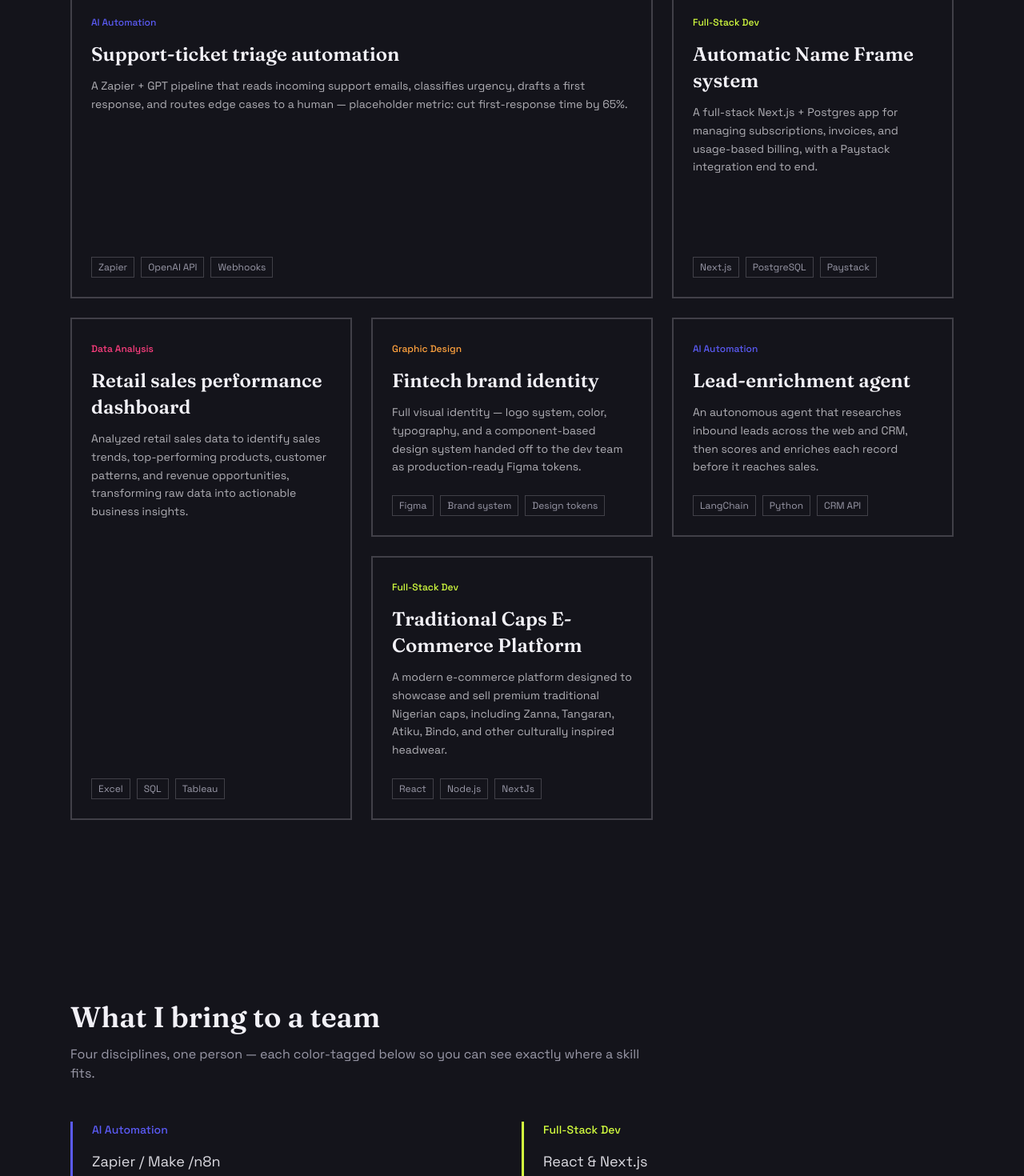
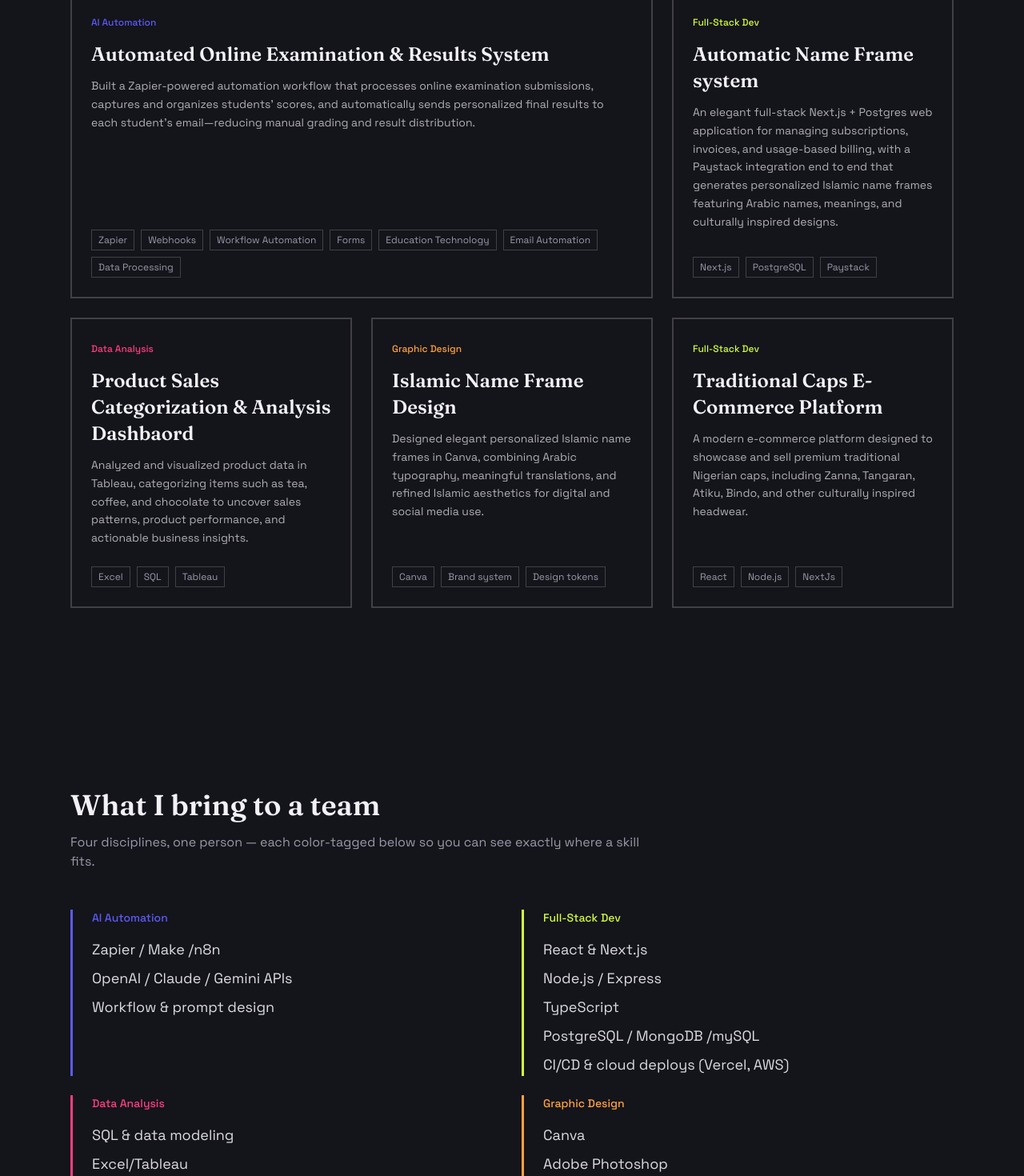
Before and after one commit to caliphridwan/Caliph_Portfolio, a Next.js app: page / in a window 1280 px wide. Shown: the part 1000-2470 px from the top of the page at 80% size. Built offline with nearby package versions, Linux system fonts and the light colour scheme.

Commit message:
Final commits

```diff
--- a/content.ts
+++ b/content.ts
@@ -32,7 +32,7 @@ export const profile = {
     { label: "GitHub", url: "https://github.com/CaliphRidwan" },
     { label: "LinkedIn", url: "https://linkedin.com/in/ridwan-abdulkareem-o-41315b20b" },
     { label: "X", url: "https://x.com/CaliphRidwan" },
-    { label: "Dribbble", url: "https://dribbble.com/your-username" },
+    { label: "Dribbble", url: "https://dribbble.com/caliph-ridwan" },
   ],
 };
 
@@ -66,7 +66,6 @@ export const skills: { discipline: Discipline; items: string[] }[] = [
       "Node.js / Express",
       "TypeScript",
       "PostgreSQL / MongoDB /mySQL",
-      "REST & GraphQL APIs",
       "CI/CD & cloud deploys (Vercel, AWS)",
     ],
   },
@@ -74,7 +73,6 @@ export const skills: { discipline: Discipline; items: string[] }[] = [
     discipline: "data",
     items: [
       "SQL & data modeling",
-      "Python (Pandas, NumPy)",
       "Excel/Tableau",
       "Dashboarding & reporting",
     ],
@@ -82,8 +80,9 @@ export const skills: { discipline: Discipline; items: string[] }[] = [
   {
     discipline: "design",
     items: [
-      "Figma (UI/UX & prototyping)",
-      "Adobe Photoshop & Illustrator",
+      "Canva",
+      "Adobe Photoshop",
+      "Illustrator",
       "Brand & identity systems",
 
     ],
@@ -102,51 +101,43 @@ export type Project = {
 
 export const projects: Project[] = [
   {
-    title: "Support-ticket triage automation",
+    title: "Automated Online Examination & Results System",
     discipline: "ai",
     summary:
-      "A Zapier + GPT pipeline that reads incoming support emails, classifies urgency, drafts a first response, and routes edge cases to a human — placeholder metric: cut first-response time by 65%.",
-    tags: ["Zapier", "OpenAI API", "Webhooks"],
-    href: "#",
+      "Built a Zapier-powered automation workflow that processes online examination submissions, captures and organizes students’ scores, and automatically sends personalized final results to each student’s email—reducing manual grading and result distribution.",
+    tags: ["Zapier", "Webhooks" ,"Workflow Automation", "Forms", "Education Technology" ,"Email Automation",  "Data Processing" ],
+    href: "https://zapier.com/editor/377059170/draft/377059171/fields",
     size: "lg",
   },
   {
     title: " Automatic Name Frame system ",
     discipline: "dev",
     summary:
-      "A full-stack Next.js + Postgres app for managing subscriptions, invoices, and usage-based billing, with a Paystack integration end to end.",
+      "An elegant full-stack Next.js + Postgres web application for managing subscriptions, invoices, and usage-based billing, with a Paystack integration end to end that generates personalized Islamic name frames featuring Arabic names, meanings, and culturally inspired designs.",
     tags: ["Next.js", "PostgreSQL", "Paystack"],
-    href: "#",
+    href: "https://github.com/caliphridwan/CRFRAMES",
     repo: "#",
     size: "md",
   },
   {
-    title: "Retail sales performance dashboard",
+    title: "Product Sales Categorization & Analysis Dashbaord",
     discipline: "data",
     summary:
-      "Analyzed retail sales data to identify sales trends, top-performing products, customer patterns, and revenue opportunities, transforming raw data into actionable business insights.",
+      "Analyzed and visualized product data in Tableau, categorizing items such as tea, coffee, and chocolate to uncover sales patterns, product performance, and actionable business insights.",
     tags: ["Excel", "SQL", "Tableau"],
-    href: "#",
-    size: "md",
-  },
-  {
-    title: "Fintech brand identity",
-    discipline: "design",
-    summary:
-      "Full visual identity — logo system, color, typography, and a component-based design system handed off to the dev team as production-ready Figma tokens.",
-    tags: ["Figma", "Brand system", "Design tokens"],
-    href: "#",
+    href: "https://public.tableau.com/app/profile/ridwan.olatunde/viz/Book1_17846334237580/Dashboard1?publish=yes",
     size: "sm",
   },
   {
-    title: "Lead-enrichment agent",
-    discipline: "ai",
+    title: "Islamic Name Frame Design",
+    discipline: "design",
     summary:
-      "An autonomous agent that researches inbound leads across the web and CRM, then scores and enriches each record before it reaches sales.",
-    tags: ["LangChain", "Python", "CRM API"],
-    href: "#",
+      "Designed elegant personalized Islamic name frames in Canva, combining Arabic typography, meaningful translations, and refined Islamic aesthetics for digital and social media use.",
+    tags: ["Canva", "Brand system", "Design tokens"],
+    href: "https://canva.link/0q3501lxp71zbje",
     size: "sm",
   },
+
   {
     title: "Traditional Caps E-Commerce Platform",
     discipline: "dev",
```
